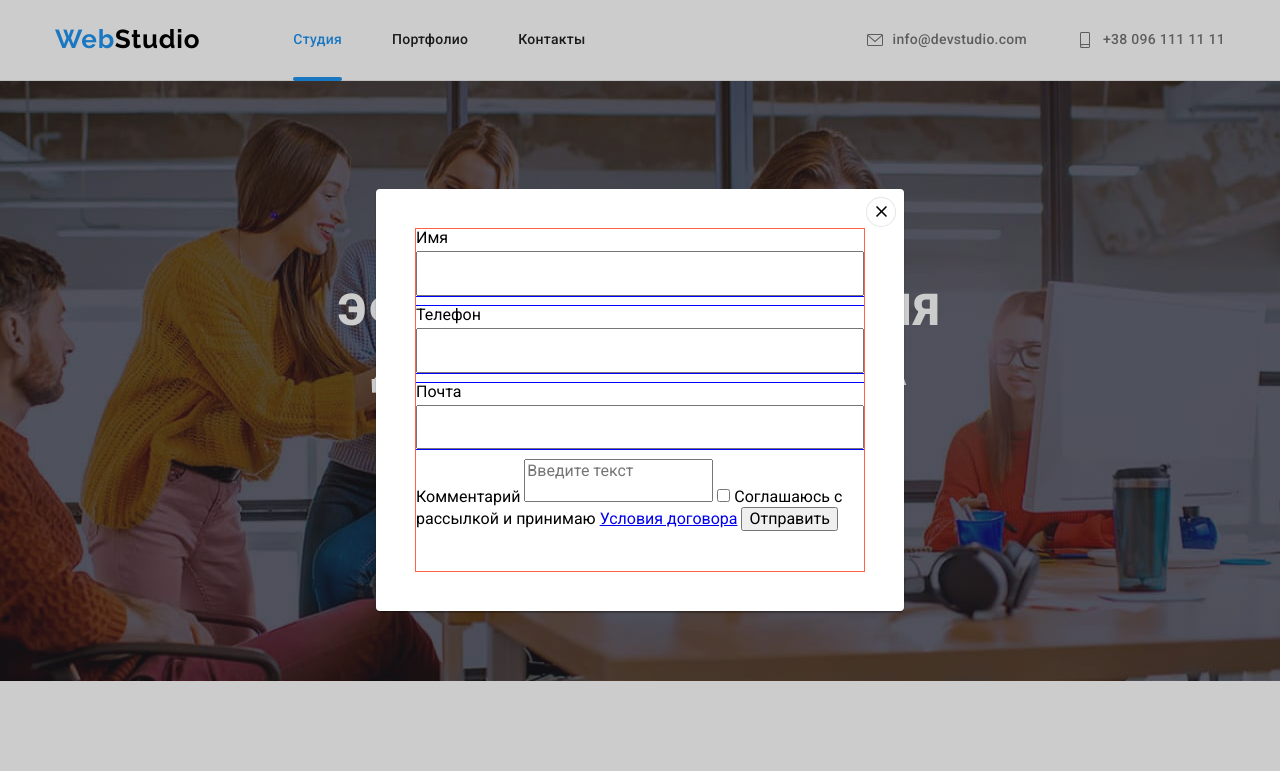
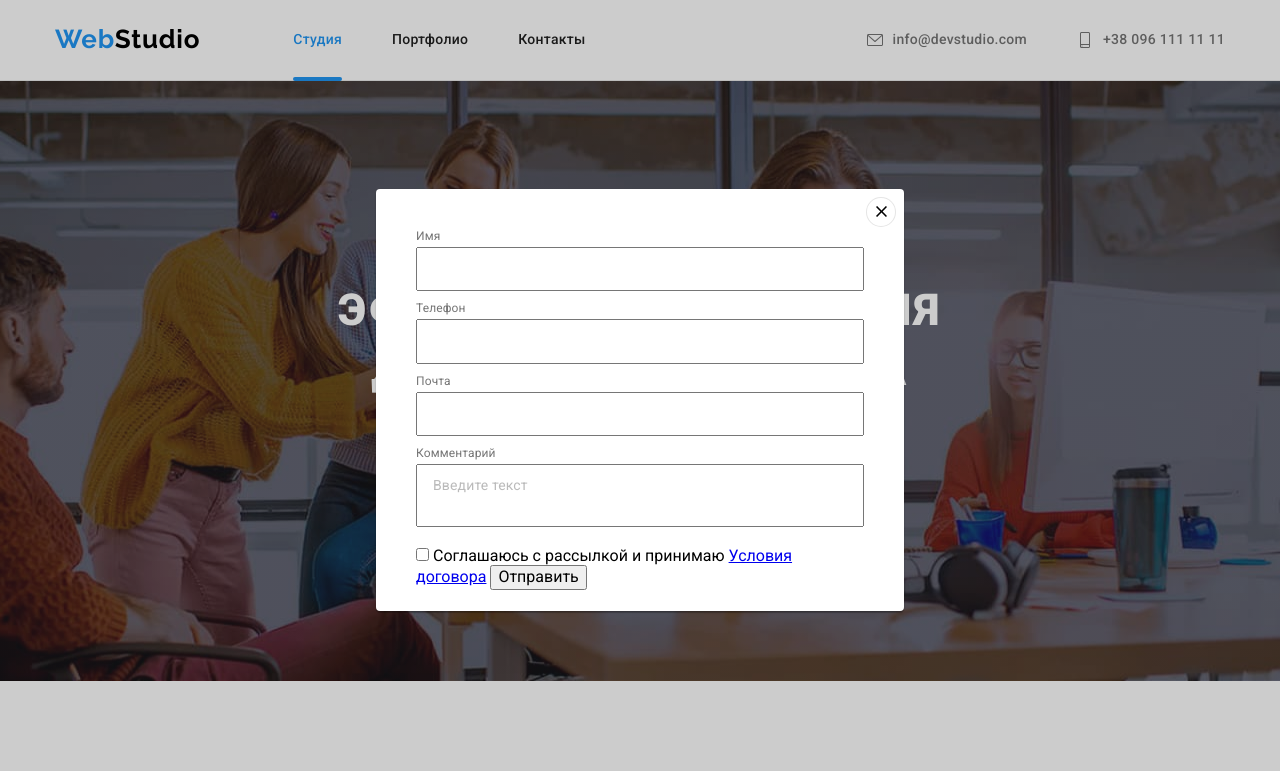
Before and after one commit to Vladimir-Prokopenko/goit-markup-hw-06, a plain HTML site: page index.html in a window 1280 px wide. Both pictures are taken after a click on the button "Заказать услугу". Shown: the top 771 px of the page. Drawn offline with Linux system fonts and the light colour scheme.

Commit message:
модалка

```diff
--- a/css/styles.css
+++ b/css/styles.css
@@ -327,18 +327,22 @@ img {
 .modal-form {
   width: 448px;
   height: 342px;
-  outline: 1px solid tomato;
 }
 
 .modal-field {
   display: flex;
   flex-direction: column;
   margin-bottom: 10px;
-  outline: 1px solid blue;
 }
 
 .modal-label {
   margin-bottom: 4px;
+
+  font-size: 12px;
+  line-height: 1.166;
+  letter-spacing: 0.01em;
+
+  color: var(--text-color);
 }
 
 .modal-input {
@@ -346,8 +350,23 @@ img {
   padding: 11px;
 }
 
+.modal-comment {
+  display: flex;
+  flex-direction: column;
+  margin-bottom: 20px;
+}
+
 .modal-textarea {
+  padding: 12px 16px;
   resize: none;
+}
+
+.modal-textarea::placeholder {
+  font-size: 14px;
+  line-height: 1.142;
+  letter-spacing: 0.01em;
+
+  color: rgba(117, 117, 117, 0.5);
 }
 
 /* Секция особенности */
--- a/index.html
+++ b/index.html
@@ -669,13 +669,15 @@
             />
           </div>
 
-          <label for="user-textarea">Комментарий</label>
+          <div class="modal-comment">
+            <label for="user-textarea" class="modal-label">Комментарий</label>
             <textarea
               name="user-textarea"
               id="user-textarea"
               class="modal-textarea"
               placeholder="Введите текст"
             ></textarea>
+          </div>
 
           <input
             type="checkbox"
```
Lines whose indentation alone changed are shown as unchanged.
